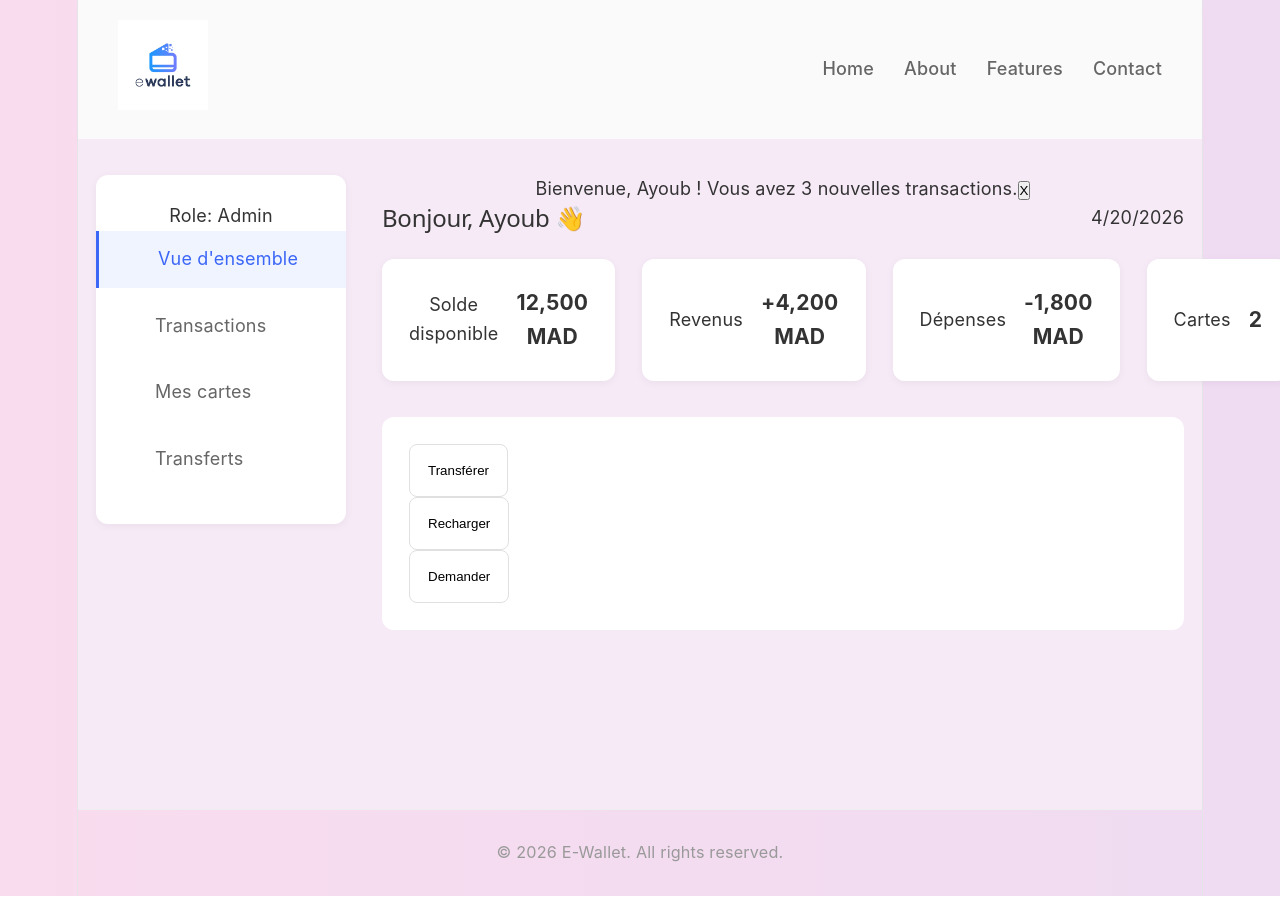
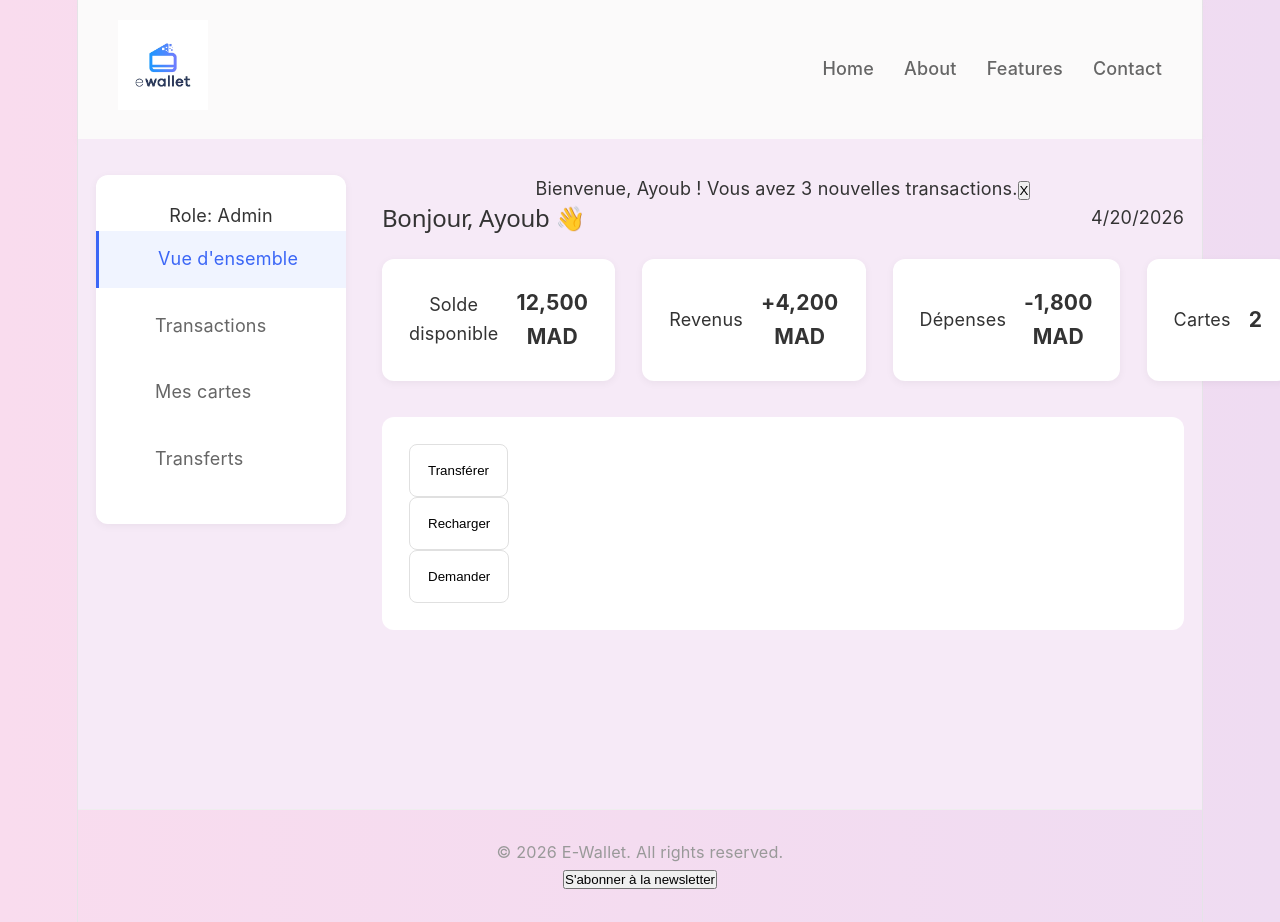
Before and after one commit to kraimSSJ/E-Wallet-React, a React (Vite) app: page / in a window 1280 px wide. Before the commit the page ends 896 px from the top, so only its background shows below. Built offline with nearby package versions, Linux system fonts and the light colour scheme.

Commit message:
Refactor Footer component to accept props

```diff
--- a/src/footer.jsx
+++ b/src/footer.jsx
@@ -1,9 +1,21 @@
+import React, { useState } from 'react';
 import "./css/styles.css";
 
-function Footer() {
+function Footer({ companyName = "E-Wallet", year = 2026 }) {
+  const [isSubscribed, setIsSubscribed] = useState(false);
+
   return (
     <footer className="footer">
-      <p>© 2026 E-Wallet. All rights reserved.</p>
+      <p>© {year} {companyName}. All rights reserved.</p>
+
+      <div className="footer-actions">
+        <button
+          className="btn-link"
+          onClick={() => setIsSubscribed(!isSubscribed)}
+        >
+          {isSubscribed ? "Abonné à la newsletter !" : "S'abonner à la newsletter"}
+        </button>
+      </div>
     </footer>
   );
 }
```
